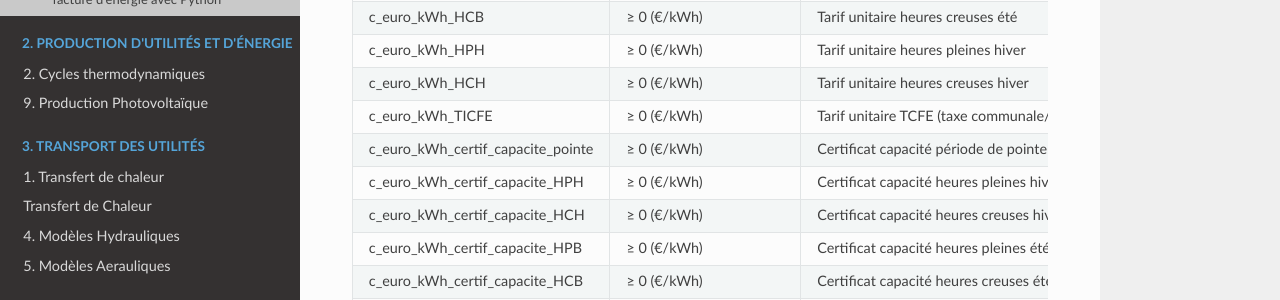
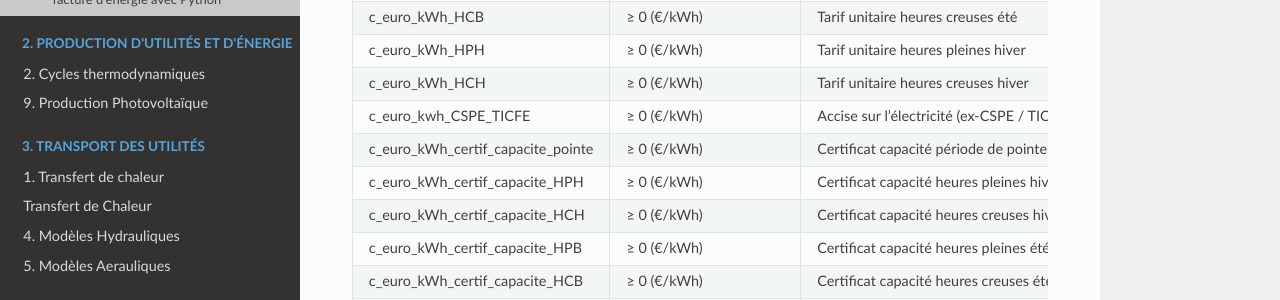
Before and after one commit to ZoheirHADID/EnergySystemModels-fr, a Sphinx documentation site: the page built from docs/source/010-achat-energie/contrat_electricite.rst, in a window 1280 px wide and 900 px high, scrolled down 3383 px. Shown: the part 151-451 px from the top of the window. Built offline with Sphinx 7.4.7 and the Read the Docs theme 3.1.0, drawn with Linux system fonts in a browser that asks for light colours; some of the changed text lies outside the part shown.

Commit message:
2026-07-04-vf

```diff
--- a/docs/source/010-achat-energie/contrat_electricite.rst
+++ b/docs/source/010-achat-energie/contrat_electricite.rst
@@ -75,7 +75,7 @@ La formule générale du TURPE est donc :
           c_euro_kWh_HCB=0,
           c_euro_kWh_HPH=0,
           c_euro_kWh_HCH=0,
-          c_euro_kWh_TICFE=0.02250,
+          c_euro_kwh_CSPE_TICFE=0.02250,
           c_euro_kWh_certif_capacite_pointe=0.0,
           c_euro_kWh_certif_capacite_HPH=0.0,
           c_euro_kWh_certif_capacite_HCH=0.0,
@@ -228,9 +228,9 @@ La formule générale du TURPE est donc :
    * - c_euro_kWh_HCH
      -  ≥ 0 (€/kWh)
      - Tarif unitaire heures creuses hiver
-   * - c_euro_kWh_TICFE
+   * - c_euro_kwh_CSPE_TICFE
      -  ≥ 0 (€/kWh)
-     - Tarif unitaire TCFE (taxe communale/foncière)
+     - Accise sur l'électricité (ex-CSPE / TICFE)
    * - c_euro_kWh_certif_capacite_pointe
      -  ≥ 0 (€/kWh)
      - Certificat capacité période de pointe
--- a/docs/source/010-achat-energie/exemples/exemple_hta_lu_pf.rst
+++ b/docs/source/010-achat-energie/exemples/exemple_hta_lu_pf.rst
@@ -12,7 +12,7 @@
        c_euro_kWh_HCB=0.09,
        c_euro_kWh_HPH=0.12,
        c_euro_kWh_HCH=0.10,
-       c_euro_kWh_TICFE=0.02250,
+       c_euro_kwh_CSPE_TICFE=0.02250,
        c_euro_kWh_certif_capacite_pointe=0.001,
        c_euro_kWh_certif_capacite_HPH=0.001,
        c_euro_kWh_certif_capacite_HCH=0.001,
```
